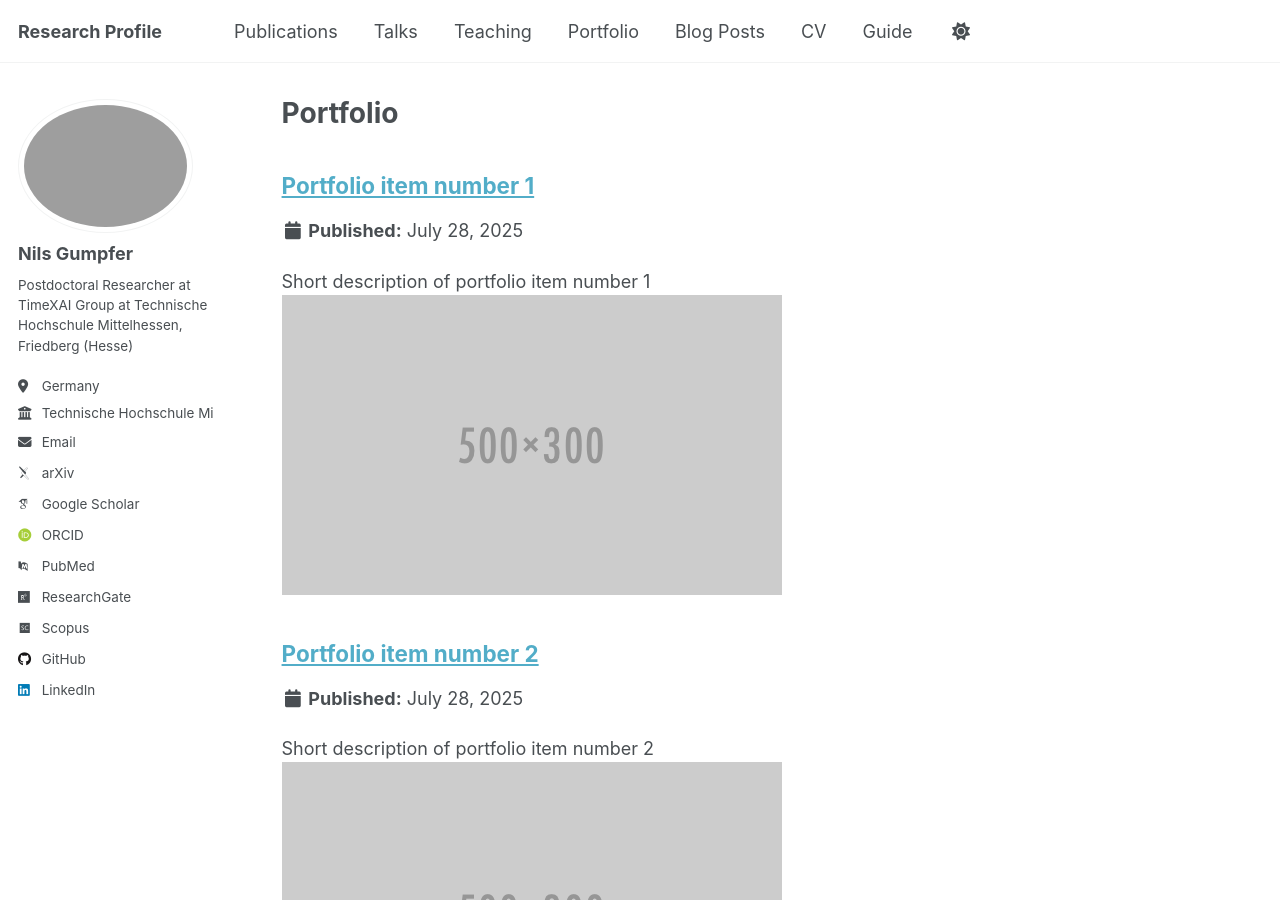
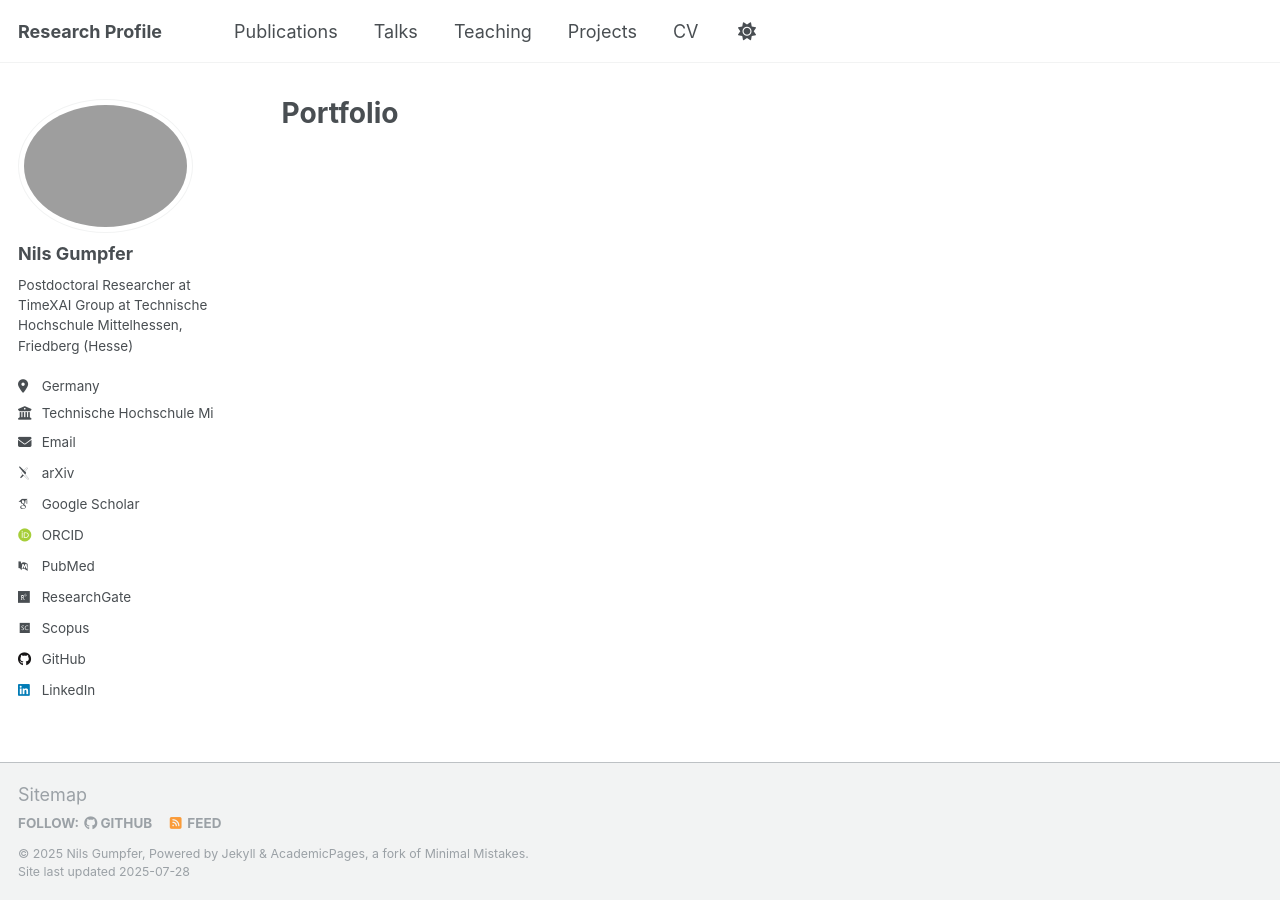
Before and after one commit to nilsgumpfer/nilsgumpfer.github.io, a Jekyll site: the page built from _pages/portfolio.html, in a window 1280 px wide and 900 px high. Built offline with Jekyll 4.4.1, drawn with Linux system fonts in a browser that asks for light colours; some web fonts are replaced; a script that is not in the unit is left out.

Commit message:
2025-07-28_14:44:08

```diff
--- a/_config.yml
+++ b/_config.yml
@@ -257,10 +257,10 @@ defaults:
       author_profile: true
       share: true
       comments: true
-  # _portfolio
+  # _projects
   - scope:
       path: ""
-      type: portfolio
+      type: projects
     values:
       layout: single
       author_profile: true
--- a/_data/navigation.yml
+++ b/_data/navigation.yml
@@ -17,17 +17,11 @@ main:
   - title: "Teaching"
     url: /teaching/
 
-  - title: "Portfolio"
-    url: /portfolio/
-
-  - title: "Blog Posts"
-    url: /year-archive/
+  - title: "Projects"
+    url: /projects/
 
   - title: "CV"
     url: /cv/
 
   # - title: "CV"
   #   url: /cv-json/
-
-  - title: "Guide"
-    url: /markdown/
```
Also changed, not shown: _projects/project-1.md (renamed from _portfolio/portfolio-1.md), _projects/project-2.html (renamed from _portfolio/portfolio-2.html).
